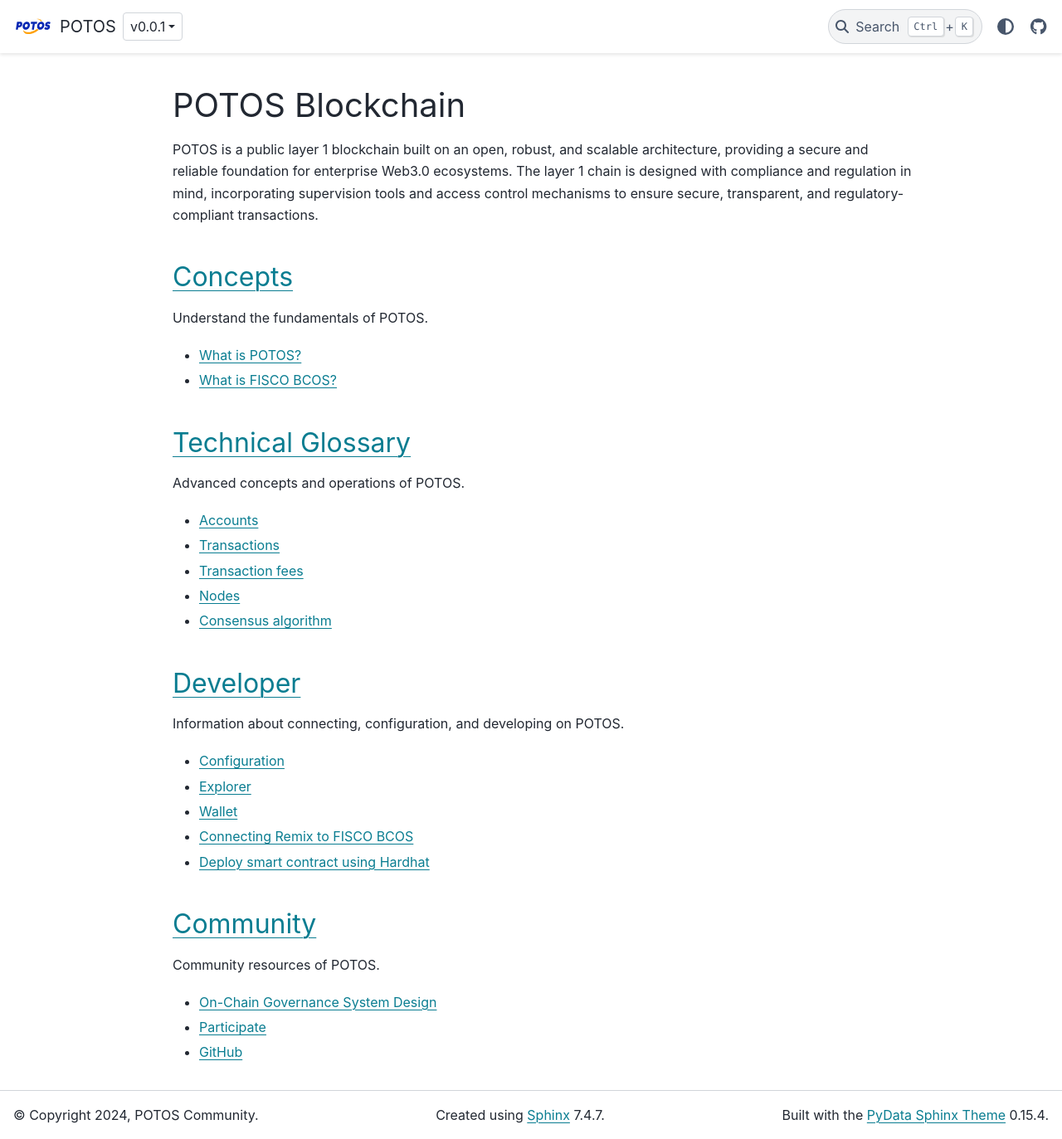
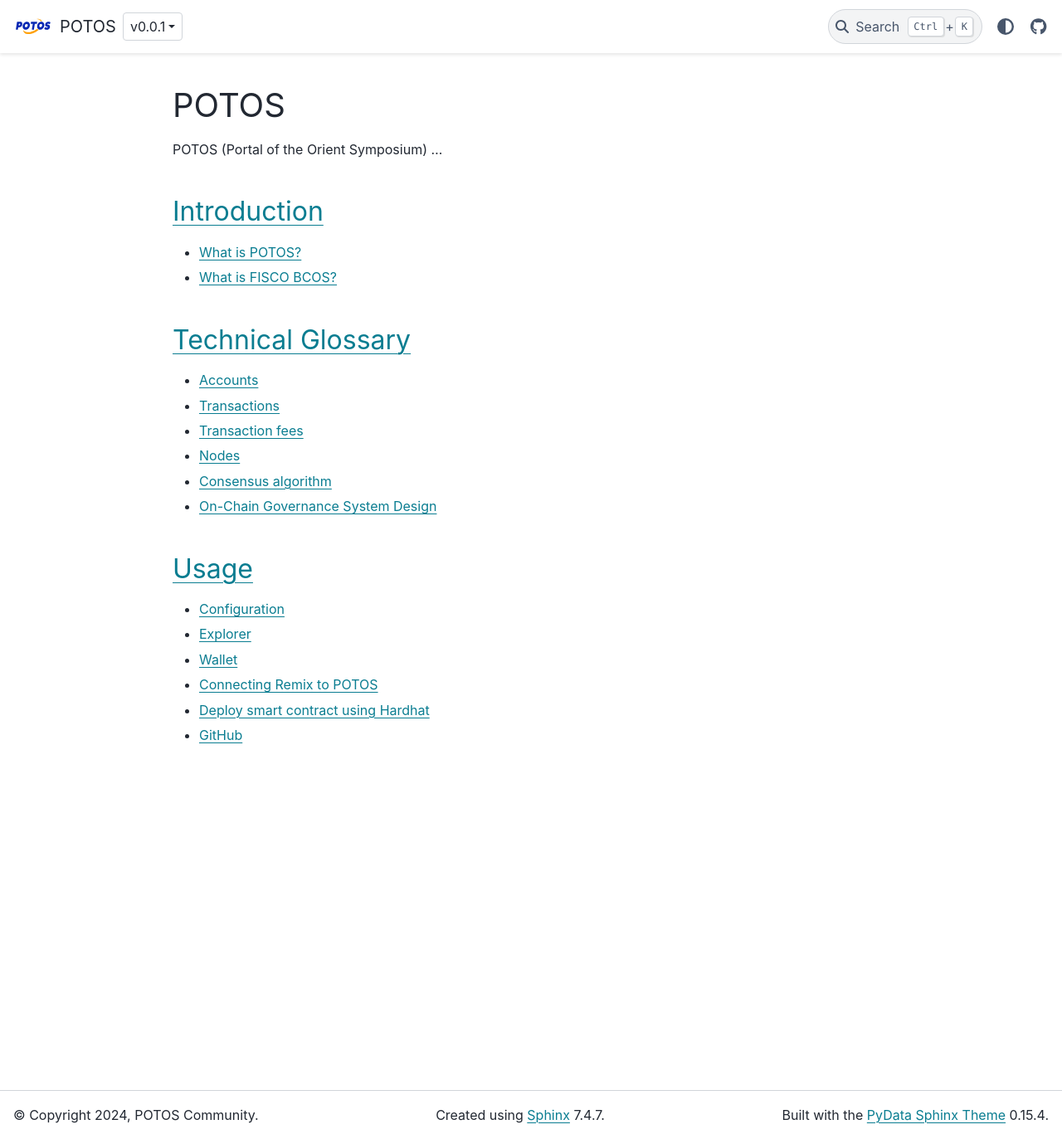
Before and after one commit to potoshk/potos-docs, a Sphinx documentation site: the page built from docs/index.md, in a window 1280 px wide and 1373 px high. Shown: the whole window at 83% size. Built offline with Sphinx 7.4.7 and the PyData theme 0.15.4, drawn with Linux system fonts in a browser that asks for light colours.

Commit message:
update md

```diff
--- a/docs/index.md
+++ b/docs/index.md
@@ -5,36 +5,27 @@
       POTOS level 1 blockchain documentation for testnet and mainnet connectivity.
 html_theme.sidebar_secondary.remove: true
 ---
-# POTOS Blockchain
+# POTOS
 
-POTOS is a public layer 1 blockchain built on an open, robust, and scalable architecture, providing a secure and reliable foundation for enterprise Web3.0 ecosystems. The layer 1 chain is designed with compliance and regulation in mind, incorporating supervision tools and access control mechanisms to ensure secure, transparent, and regulatory-compliant transactions.
+POTOS (Portal of the Orient Symposium) ...
 
 
-## [Concepts](https://docs.potos.hk/en/latest/concepts/index.html)
-Understand the fundamentals of POTOS.
+## [Introduction](https://docs.potos.hk/en/latest/concepts/index.html)
 - [What is POTOS?](https://docs.potos.hk/en/latest/concepts/index.html#what-is-potos)
 - [What is FISCO BCOS?](https://docs.potos.hk/en/latest/concepts/index.html#what-is-fisco-bcos)
 
 ## [Technical Glossary](https://docs.potos.hk/en/latest/glossary/index.html)
-Advanced concepts and operations of POTOS.
 - [Accounts](https://docs.potos.hk/en/latest/glossary/accounts.html)
 - [Transactions](https://docs.potos.hk/en/latest/glossary/transactions.html)
 - [Transaction fees](https://docs.potos.hk/en/latest/glossary/transaction-fees.html)
 - [Nodes](https://docs.potos.hk/en/latest/glossary/nodes.html)
 - [Consensus algorithm](https://docs.potos.hk/en/latest/glossary/consensus.html)
+- [On-Chain Governance System Design](https://docs.potos.hk/en/latest/community/committee.html)
 
-
-## [Developer](https://docs.potos.hk/en/latest/developer/index.html)
-Information about connecting, configuration, and developing on POTOS.
+## [Usage](https://docs.potos.hk/en/latest/developer/index.html)
 - [Configuration](https://docs.potos.hk/en/latest/developer/config.html)
 - [Explorer](https://docs.potos.hk/en/latest/developer/explorer_usage.html)
 - [Wallet](https://docs.potos.hk/en/latest/developer/wallet_usage.html)
-- [Connecting Remix to FISCO BCOS](https://docs.potos.hk/en/latest/developer/remix_usage.html)
+- [Connecting Remix to POTOS](https://docs.potos.hk/en/latest/developer/remix_usage.html)
 - [Deploy smart contract using Hardhat](https://docs.potos.hk/en/latest/developer/hardhat_usage.html)
-
-
-## [Community](https://docs.potos.hk/en/latest/community/index.html)
-Community resources of POTOS.
-- [On-Chain Governance System Design](https://docs.potos.hk/en/latest/community/committee.html)
-- [Participate](https://docs.potos.hk/en/latest/community/participate.html)
 - [GitHub](https://github.com/FISCO-BCOS/FISCO-BCOS)
```
